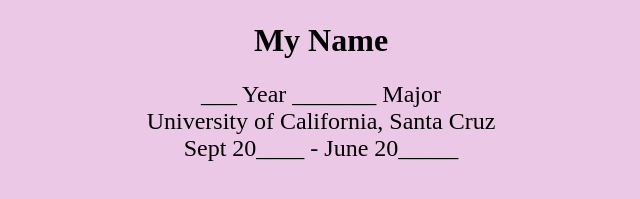
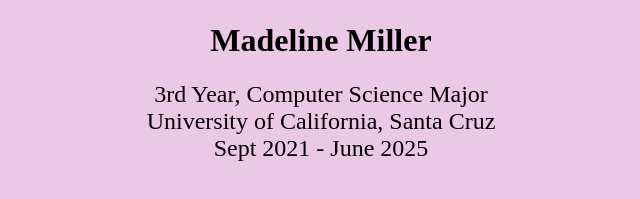
Before and after one commit to MadelineMiller/portfolio-website, a plain HTML site: page index.html in a window 1280 px wide. Shown: the part 381-580 px from the top of the page, without its empty margins (319-959 px from the left). Drawn offline with Linux system fonts and the light colour scheme.

Commit message:
filled in template

```diff
--- a/index.html
+++ b/index.html
@@ -40,13 +40,13 @@ this languange is set for English-->
 
     <div class="Bio">
         <!--Heading tags define HTML headings-->
-        <h1>My Name</h1>
+        <h1>Madeline Miller</h1>
         <!--Paragraph tags define HTML paragraphs-->
-        <p1>___ Year _______ Major</p1>
+        <p1>3rd Year, Computer Science Major</p1>
         <br>
         <p2>University of California, Santa Cruz</p2>
         <br>
-        <p2>Sept 20____ - June 20_____</p2>
+        <p2>Sept 2021 - June 2025</p2>
     </div>
 
     <div class="WorkExperience">
```
Also changed, not shown: 1 other file.
